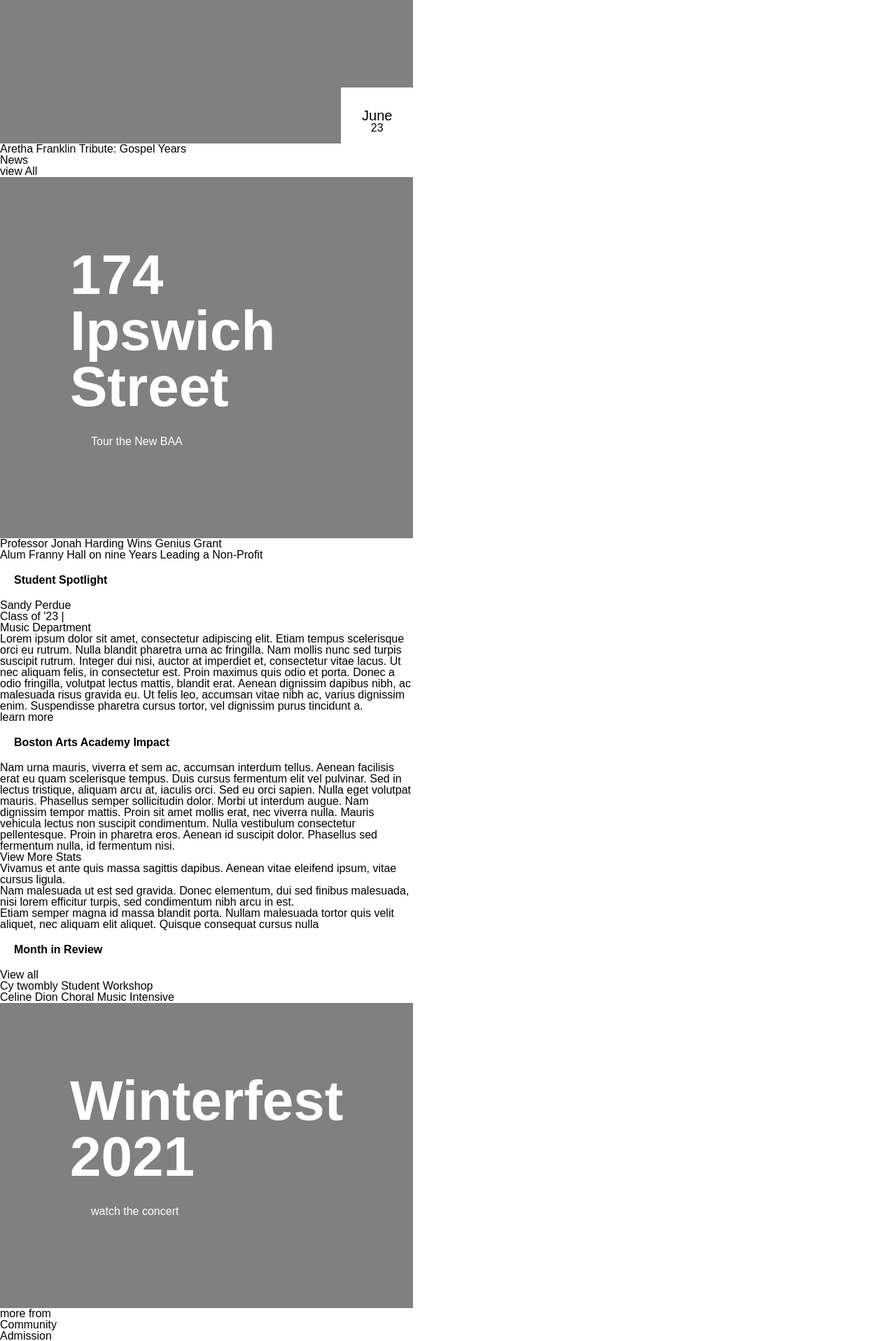
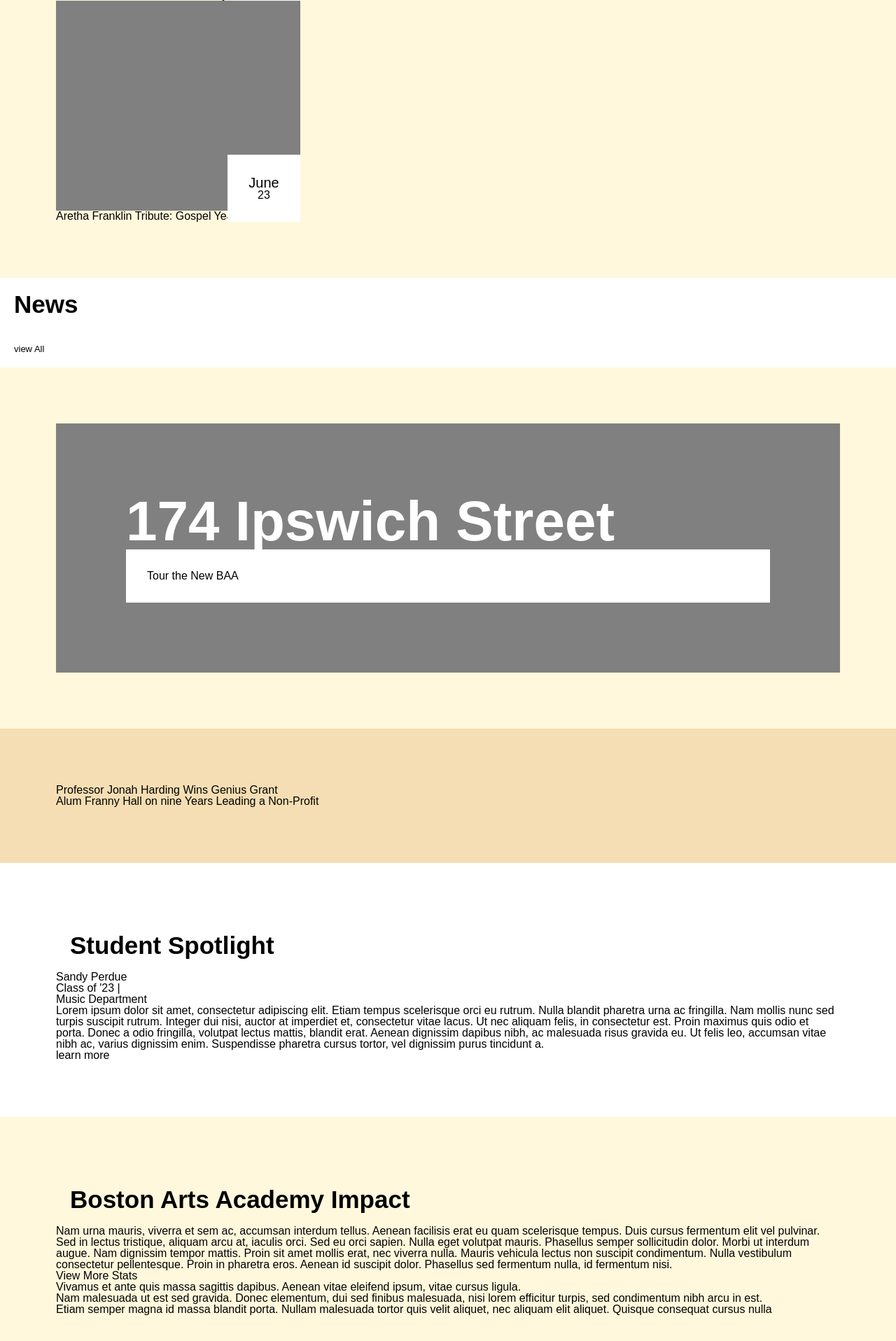
Before and after one commit to Artists-for-Humanity/BAA-prototype, a PHP site: page / in a window 1280 px wide. Shown: the part 1251-3167 px from the top of the page at 70% size. Run offline with PHP 8.4, Linux system fonts and the light colour scheme.

Commit message:
spacing boxes

```diff
--- a/site/index.html
+++ b/site/index.html
@@ -17,7 +17,7 @@
   </div>
   <div>
     <h2>Upcoming events</h2>
-    <div>view all</div>
+    <div class="view-all">view all</div>
     <div class="upcoming-events">
       <div class="upcoming-event">
         <div class="upcoming-event-image-wrapper">
@@ -37,6 +37,7 @@
             </div>
             <div>The Art of Connection: A Virtual Symposium</div>
           </div>
+        </div>
         <div class="upcoming-event">
           <div class="upcoming-event-image-wrapper">
             <div class="upcoming-event-image"></div>
@@ -47,17 +48,22 @@
             <div>Aretha Franklin Tribute: Gospel Years</div>
           </div>
         </div>
-          <div class="news">
-            <div>News</div>
-            <div>view All</div>
+      </div>
+    </div>
+    <h2>News<h2>
+        <div class="view-all">view All</div>
   </div>
   <div class="tour-baa">
     <div class="header-box">
       <h1>174 Ipswich Street</h1>
       <div class="button">Tour the New BAA</div>
     </div>
+  </div>
+  <div class="donations">
     <div> Professor Jonah Harding Wins Genius Grant</div>
     <div>Alum Franny Hall on nine Years Leading a Non-Profit</div>
+  </div>
+  <div class="student-spotlight">
     <h2>Student Spotlight</h2>
     <div>Sandy Perdue</div>
     <div>Class of '23 |</div>
@@ -80,6 +86,8 @@
       purus
       tincidunt a.</div>
     <div>learn more</div>
+  </div>
+  <div class="impact">
     <h2>Boston Arts Academy Impact</h2>
     <div>Nam urna mauris, viverra et sem ac, accumsan interdum tellus. Aenean facilisis erat eu quam
       scelerisque
@@ -110,19 +118,28 @@
             elit
             aliquet. Quisque consequat cursus nulla</div>
           <div class="impact-circle">
+          </div>
+        </div>
+      </div>
+    </div>
+  </div>
+  <div class="month-review">
     <h2>Month in Review</h2>
-                    <div>View all</div>
+    <div class="view-all">View all</div>
     <div>Cy twombly Student Workshop</div>
     <div>Celine Dion Choral Music Intensive</div>
+  </div>
   <div class="header-box">
     <h1>Winterfest 2021</h1>
     <div class="button">watch the concert</div>
   </div>
+  <div class="more-from">
     <div>more from</div>
     <div>Community</div>
     <div>Admission</div>
     <div>Academics</div>
-                    <div>Student Illustration or Animation</divv>
+    <div>Student Illustration or Animation</div>
+  </div>
   <footer>
     <div>Footer TBD</div>
     <div>Newsletter Signup</div>
--- a/site/styles.css
+++ b/site/styles.css
@@ -1,12 +1,15 @@
 h1 {
     font-size: 80px;
     color: white;
+    font-weight: bolder;
 }
 
 h2 {
+    font-size: 35px;
     padding: 20px;
     border-color: black;
     border-width: 10px;
+    font-weight: bold;
 }
 
 .header-box {
@@ -17,9 +20,10 @@ h2 {
 }
 
 .upcoming-events {
-    display: grid;
-    grid-template-columns: repeat(3, 1fr);
+    display: flex;
     flex-direction: row;
+    padding: 80px;
+    background-color: cornsilk;
 }
 
 .upcoming-event-image-wrapper {
@@ -44,13 +48,11 @@ h2 {
 }
 
 .button {
-    color: white;
+    color: black;
     padding: 30px;
-    background-color: gray;
+    background-color: white;
     border-color: black;
-    border-width: 20px;
-
-
+    border-width: 50px;
 }
 
 .month {
@@ -61,8 +63,48 @@ h2 {
     font-size: 25px
 }
 
-.news {}
+.view-all {
+    font-size: small;
+    font-weight: lighter;
+}
 
-.tour-baa {}
+.tour-baa {
+    padding: 80px;
+    background-color: cornsilk;
+}
 
-.impact-circle {}
+.donations {
+    padding: 80px;
+    background-color: wheat;
+}
+
+.student-spotlight {
+    padding: 80px;
+    background-color: white;
+}
+
+.impact {
+    padding: 80px;
+    background-color: cornsilk;
+}
+
+.impact-circle {
+    border: radius 50px
+}
+
+.month-review {
+    padding: 80px;
+    background-color: white;
+}
+
+.more-from {
+    text-align: center;
+    padding: 80px;
+    background-color: cornsilk;
+}
+
+footer {
+    text-align: center;
+    padding: 80px;
+    background-color: white;
+}
```
Lines whose indentation alone changed are shown as unchanged.
